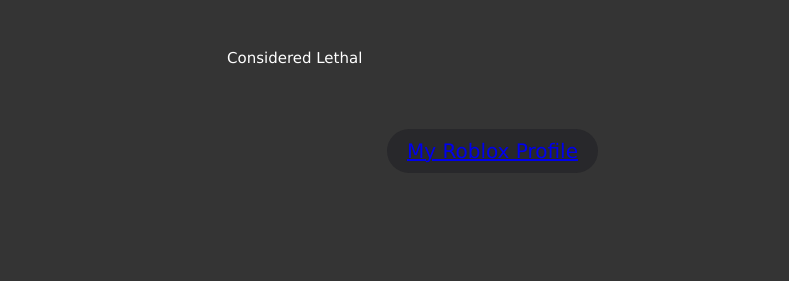
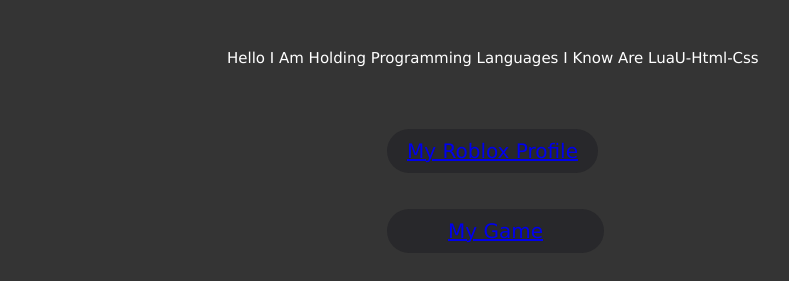
Before and after one commit to HoldingRecord/HoldingRecord.github.io, a plain HTML site: page index.html in a window 1280 px wide. Shown: the part 281-562 px from the top of the page, without its empty margins (463-1252 px from the left). Drawn offline with Linux system fonts and the light colour scheme.

Commit message:
Update index.html

```diff
--- a/index.html
+++ b/index.html
@@ -9,16 +9,19 @@
 </head>
 <body>
     <audio autoplay controls style="display:none">
-        <source src="A.mp3" type="audio/mp3">
+        <source src="https://cdn.discordapp.com/attachments/1072968521643999263/1074468587097559192/A.mp3" type="audio/mp3">
       </audio>
     <img src="boy.png" alt="" class="Image">
         <h1 class="Header">Holding Website</h1>
         <div class="block">
-            Considered Lethal
+            Hello I Am Holding Programming Languages I Know Are LuaU-Html-Css
           </div>
           <button class="Link">
             <a href="https://www.roblox.com/users/3065223306/profile" target="_blank">My Roblox Profile</a>
           </button>
+          <button class="Link2">
+            <a href="https://www.roblox.com/games/12200499141/Holding-Scripting-Place" target="_blank">My Game</a>
+          </button>
           <script src="Java.js"></script>
 </body>
 </html>
```
